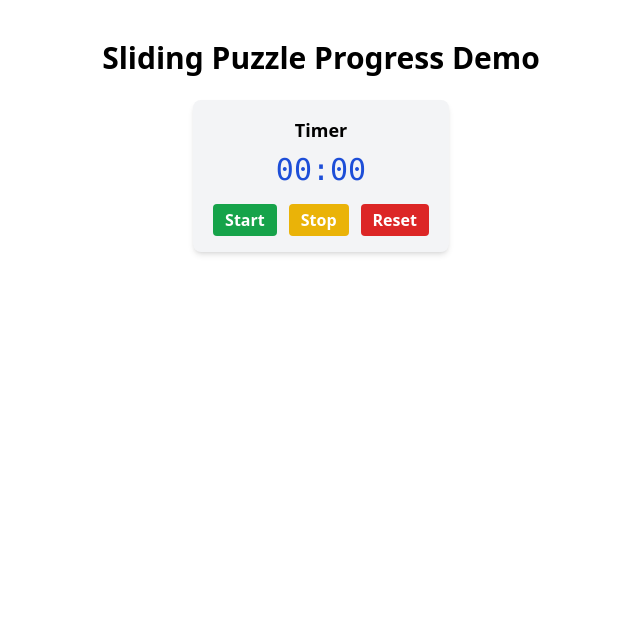
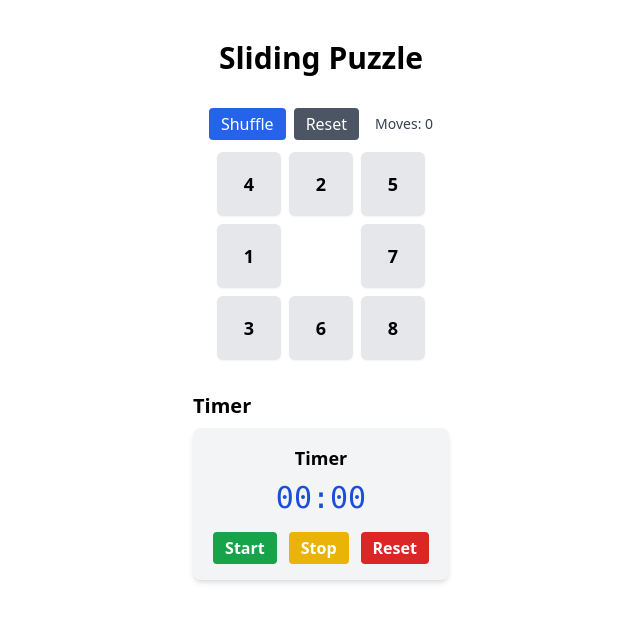
Before and after one commit to amieya512/sliding-puzzle-webapp, a React (Vite) app: page / in a window 1280 px wide. Shown: the top 622 px of the page, without its empty margins (319-959 px from the left). Built offline with nearby package versions, Linux system fonts and the light colour scheme.

Commit message:
feat: add Puzzle, Tile, shuffle utils, and wire App

```diff
--- a/src/App.jsx
+++ b/src/App.jsx
@@ -1,12 +1,16 @@
+// src/App.jsx
+import Puzzle from "./Puzzle";
 import Timer from "./components/Timer";
 
-function App() {
+export default function App() {
   return (
-    <div className="p-10 flex flex-col items-center">
-      <h1 className="text-3xl font-bold mb-6">Sliding Puzzle Progress Demo</h1>
-      <Timer />
+    <div className="p-10 flex flex-col items-center gap-8">
+      <h1 className="text-3xl font-bold">Sliding Puzzle</h1>
+      <Puzzle size={3} />
+      <div>
+        <h2 className="text-xl font-semibold mb-2">Timer</h2>
+        <Timer />
+      </div>
     </div>
   );
 }
-
-export default App;
--- a/src/Puzzle.jsx
+++ b/src/Puzzle.jsx
@@ -1,31 +1,94 @@
-import React from 'react'
-class Puzzle extends React.Component
-{
-    constructor(props)
-    {
-        super(props);{
-        this.state = { cursor: null}
-        }
-
-        puzzleSelect = () => {}
-        puzzleReset = () => {}
-        moveTile = () => {}
-        viewHistory = () => {}
-        giveHint = () => {}
-        saveData = () => {}
-        loadData = () => {}
-        exitGame = () => {}
-        syncData = () => {}
+// src/Puzzle.jsx
+import { useEffect, useMemo, useState } from "react";
+import Tile from "./components/Tile";
+import {
+  isSolved as checkSolved,
+  newSolvableBoard,
+} from "./utils/shuffle";
 
 
-        render();{
-            return (
-            <div>
-            <h2>Puzzle</h2>
-            </div>);
-        }
+export default function Puzzle({ size = 3, onMove, onSolved }) {
 
-    }
+  const [tiles, setTiles] = useState(() => newSolvableBoard(size));
+  const [moves, setMoves] = useState(0);
 
 
+  useEffect(() => {
+    reset(size);
+
+  }, [size]);
+
+  const solved = useMemo(() => checkSolved(tiles), [tiles]);
+
+
+  function reset(s = size) {
+    setTiles(newSolvableBoard(s));
+    setMoves(0);
+  }
+
+  function indexToRC(i, s = size) {
+    return { r: Math.floor(i / s), c: i % s };
+  }
+
+  function areNeighbors(i, j, s = size) {
+    const a = indexToRC(i, s);
+    const b = indexToRC(j, s);
+    const manhattan = Math.abs(a.r - b.r) + Math.abs(a.c - b.c);
+    return manhattan === 1;
+  }
+
+  function moveTile(idx) {
+    const blank = tiles.indexOf(0);
+    if (!areNeighbors(idx, blank)) return;
+
+    const next = [...tiles];
+    [next[idx], next[blank]] = [next[blank], next[idx]];
+    const nextMoves = moves + 1;
+
+    setTiles(next);
+    setMoves(nextMoves);
+
+    const nowSolved = checkSolved(next);
+    onMove?.({ tiles: next, moves: nextMoves, solved: nowSolved });
+    if (nowSolved) onSolved?.({ moves: nextMoves });
+  }
+
+  function shuffle() {
+    reset(size);
+  }
+
+
+  return (
+    <div className="flex flex-col gap-3 items-center">
+      <div className="flex items-center gap-2">
+        <button
+          onClick={shuffle}
+          className="px-3 py-1 rounded bg-blue-600 text-white"
+        >
+          Shuffle
+        </button>
+        <button
+          onClick={() => reset(size)}
+          className="px-3 py-1 rounded bg-gray-600 text-white"
+        >
+          Reset
+        </button>
+        <span className="ml-2 text-sm text-gray-700">Moves: {moves}</span>
+        {solved && (
+          <span className="ml-2 text-green-700 font-semibold">Solved!</span>
+        )}
+      </div>
+
+      <div
+        className="grid gap-2"
+        style={{
+          gridTemplateColumns: `repeat(${size}, minmax(56px, 64px))`,
+        }}
+      >
+        {tiles.map((v, i) => (
+          <Tile key={i} value={v} index={i} onClick={moveTile} />
+        ))}
+      </div>
+    </div>
+  );
 }
--- /dev/null
+++ b/src/components/Tile.jsx
@@ -0,0 +1,22 @@
+// src/components/Tile.jsx
+
+
+export default function Tile({ value, index, onClick }) {
+    const isBlank = value === 0;
+    return (
+      <button
+        type="button"
+        onClick={() => onClick(index)}
+        disabled={isBlank}
+        className={
+          "select-none aspect-square rounded-md text-lg font-semibold " +
+          (isBlank
+            ? "bg-transparent"
+            : "bg-gray-200 hover:bg-gray-300 active:scale-[.98] shadow-sm")
+        }
+        aria-label={isBlank ? "blank" : `tile ${value}`}
+      >
+        {!isBlank && <span>{value}</span>}
+      </button>
+    );
+  }
--- /dev/null
+++ b/src/utils/shuffle.js
@@ -0,0 +1,57 @@
+// src/utils/shuffle.js
+
+export function shuffleArray(arr) {
+    const a = [...arr];
+    for (let i = a.length - 1; i > 0; i--) {
+      const j = Math.floor(Math.random() * (i + 1));
+      [a[i], a[j]] = [a[j], a[i]];
+    }
+    return a;
+  }
+
+  export function countInversions(tiles) {
+    const seq = tiles.filter((v) => v !== 0);
+    let inv = 0;
+    for (let i = 0; i < seq.length; i++) {
+      for (let j = i + 1; j < seq.length; j++) {
+        if (seq[i] > seq[j]) inv++;
+      }
+    }
+    return inv;
+  }
+
+  export function blankRowFromBottom(tiles, size) {
+    const idx = tiles.indexOf(0);
+    const rowFromTop = Math.floor(idx / size) + 1;
+    return size - rowFromTop + 1;
+  }
+
+  export function isSolvable(tiles, size) {
+    const inv = countInversions(tiles);
+    if (size % 2 === 1) {
+      return inv % 2 === 0;
+    }
+    const blankFromBottom = blankRowFromBottom(tiles, size);
+    const invEven = inv % 2 === 0;
+    const blankEven = blankFromBottom % 2 === 0;
+    return (blankEven && !invEven) || (!blankEven && invEven);
+  }
+
+  export function isSolved(tiles) {
+    const n = tiles.length;
+    for (let i = 0; i < n - 1; i++) {
+      if (tiles[i] !== i + 1) return false;
+    }
+    return tiles[n - 1] === 0;
+  }
+
+  export function newSolvableBoard(size) {
+    const goal = Array.from({ length: size * size }, (_, i) =>
+      i === size * size - 1 ? 0 : i + 1
+    );
+    let tiles;
+    do {
+      tiles = shuffleArray(goal);
+    } while (!isSolvable(tiles, size) || isSolved(tiles));
+    return tiles;
+  }
```
